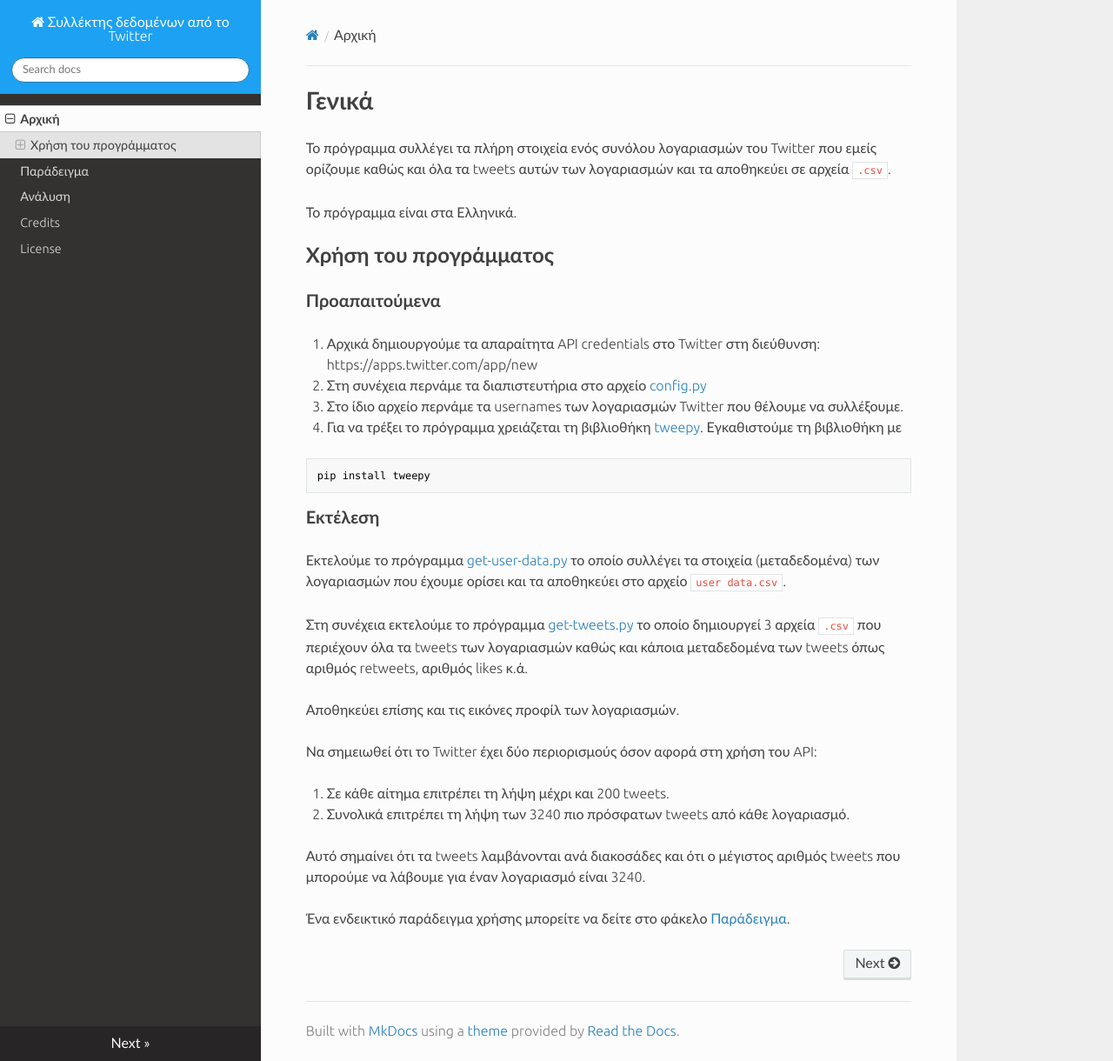
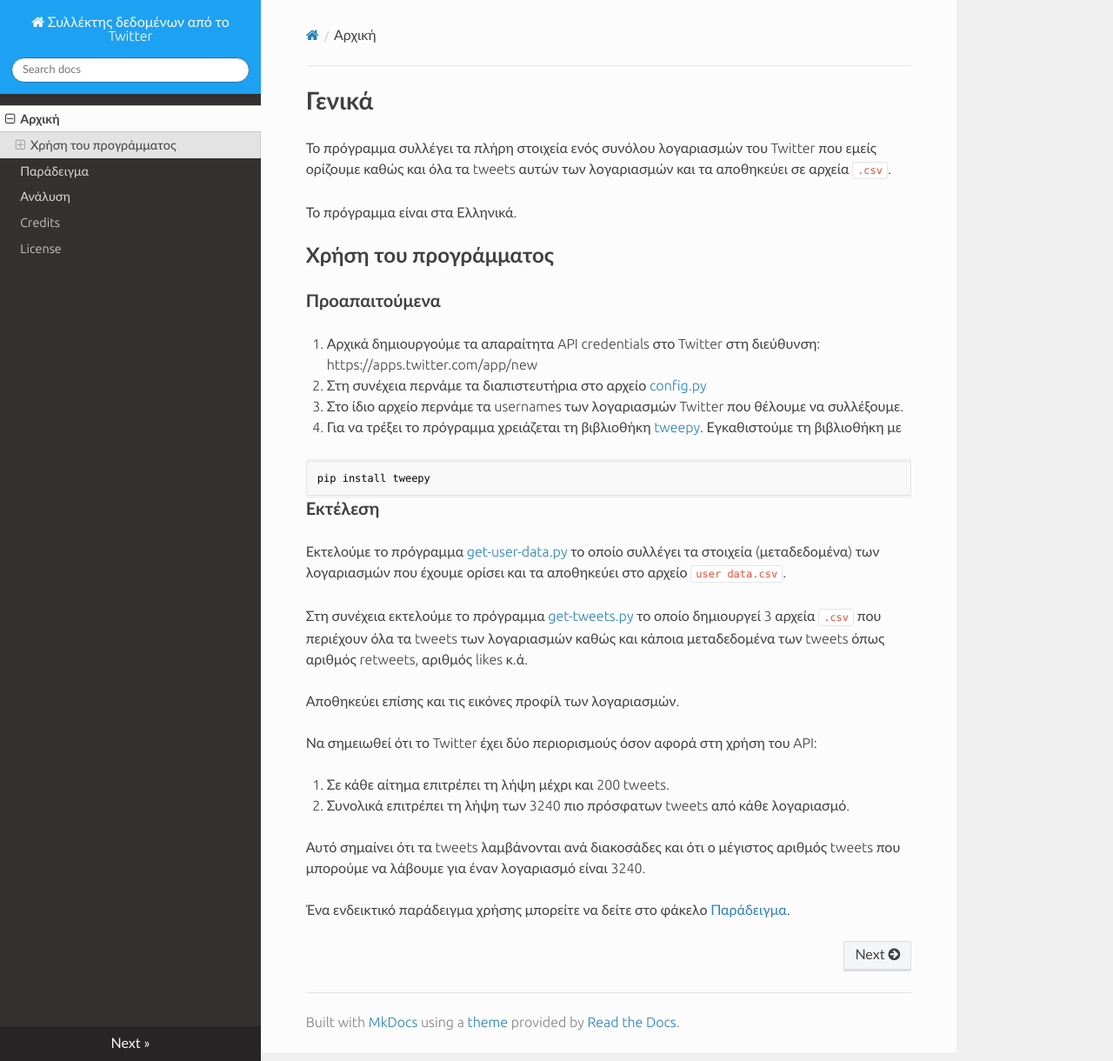
Before and after one commit to Protonotarios/get-tweets, an MkDocs documentation site: the page built from docs/index.md, in a window 1280 px wide and 1220 px high. Shown: the whole window at 87% size. Built offline with MkDocs 1.6.1, drawn with Linux system fonts in a browser that asks for light colours; nearby versions of some CDN libraries; old or Windows-style settings are respelled for this version of MkDocs.

Commit message:
Βελτιώσεις

```diff
--- a/docs/extra.css
+++ b/docs/extra.css
@@ -10,6 +10,13 @@ body {
 pre, code, .rst-content tt, kbd, samp {
     font-family: "Ubuntu Mono",Consolas,"Andale Mono WT","Andale Mono","Lucida Console","Lucida Sans Typewriter","DejaVu Sans Mono","Bitstream Vera Sans Mono","Liberation Mono","Nimbus Mono L",Monaco,"Courier New",Courier,monospace;
     font-size: 1em;
+
+    padding: 0;
+    padding-top: 0.2em;
+    padding-bottom: 0.2em;
+    margin: 0;
+    background-color: rgba(0,0,0,0.04);
+    border-radius: 3px;
 }
 
 .wy-side-nav-search {
```
